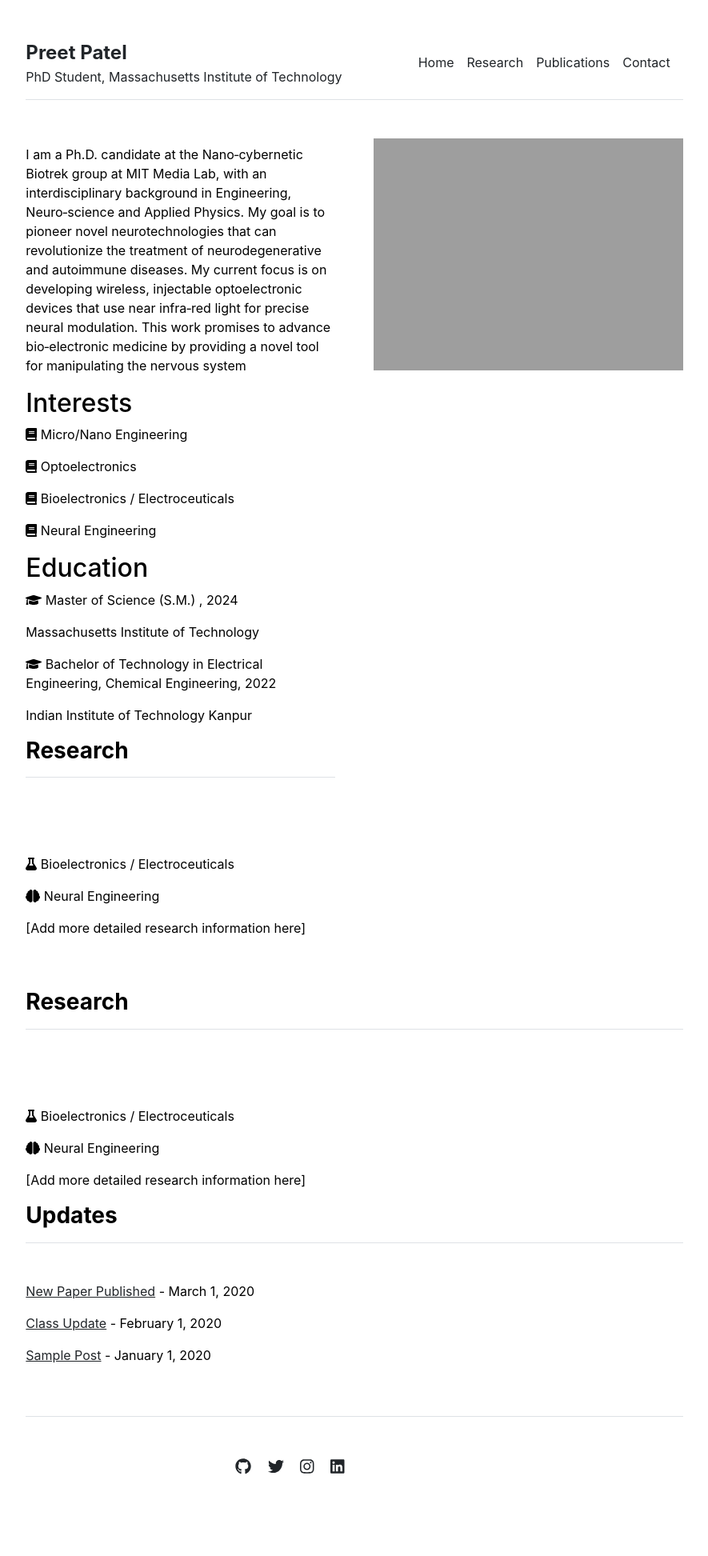
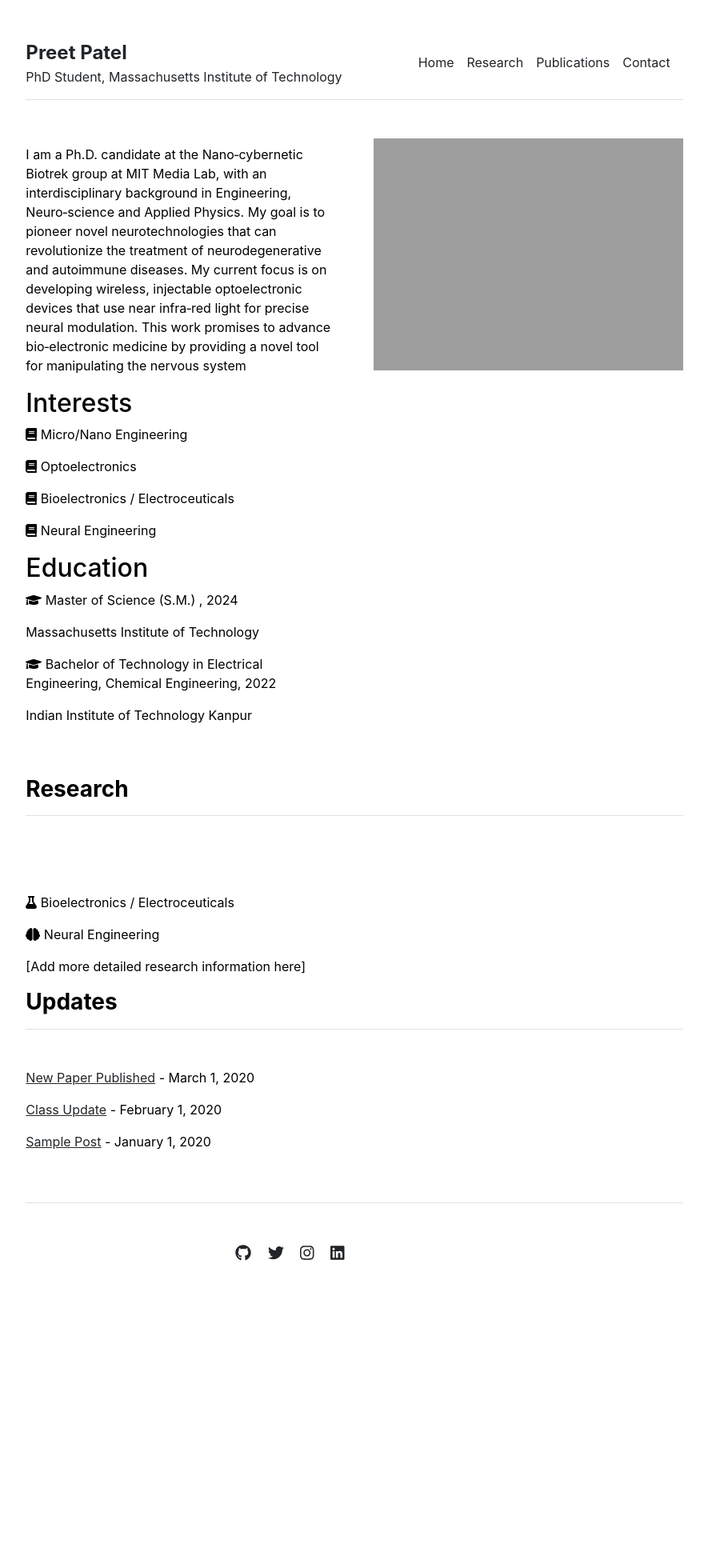
Before and after one commit to preet-mit/preet-mit, a Jekyll site: the page built from index.md, in a window 1280 px wide. Shown: the whole page at 80% size, without its empty margins (197-1082 px from the left). Built offline with Jekyll 4.4.1, drawn with Linux system fonts in a browser that asks for light colours; after the commit the page ends 1678 px from its top, so only the background shows below that.

Commit message:
Update index.md

```diff
--- a/index.md
+++ b/index.md
@@ -23,5 +23,3 @@ Massachusetts Institute of Technology
 <i class="fa fa-graduation-cap"></i> Bachelor of Technology in Electrical Engineering, Chemical Engineering, 2022
 
 Indian Institute of Technology Kanpur
-
-{% include research-content.html %}
```
